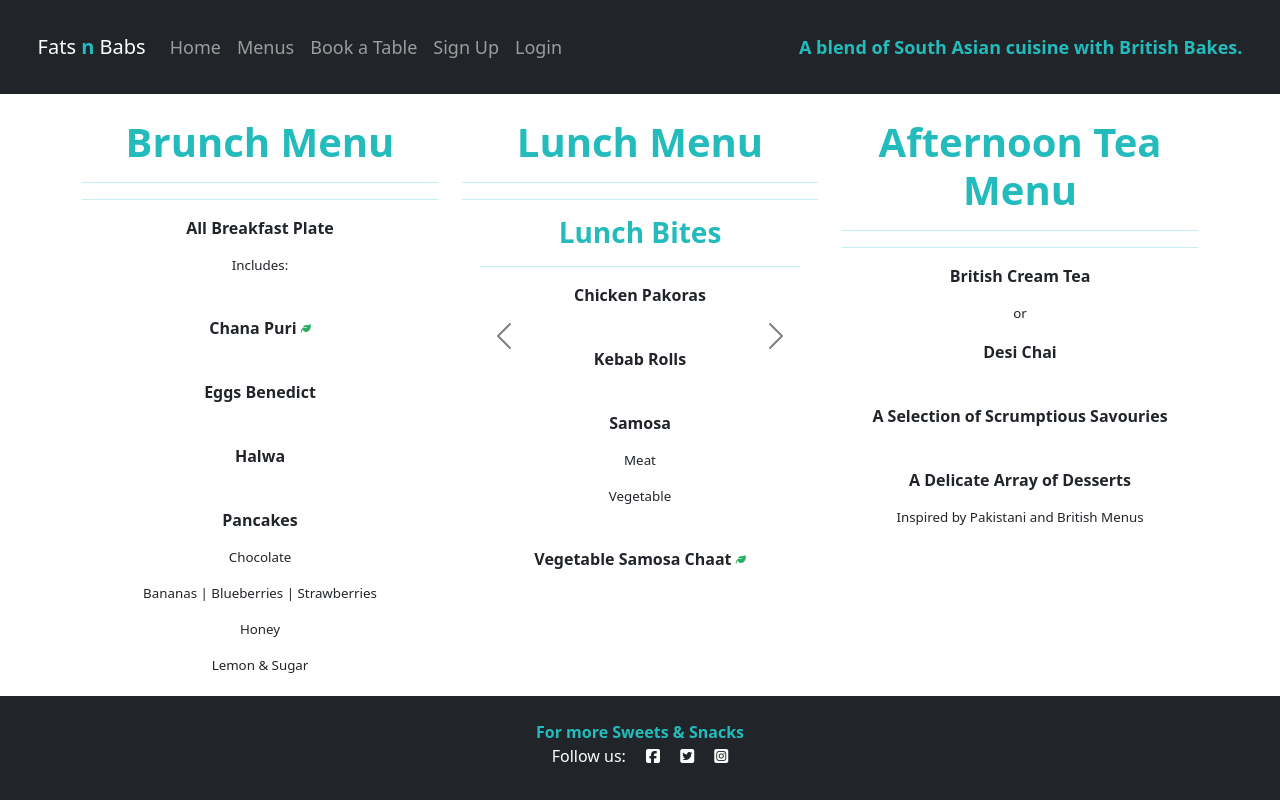
After one commit to SharjAhmed/fatsnbabs-restaurant-booking-system, a Django app: page /menus in a window 1280 px wide. The commit adds this page. Run offline with Django 3.2, Linux system fonts and the light colour scheme; some libraries are stand-ins or nearby versions.

Commit message:
Menu page added and styled - menus.html

```diff
--- a/booking_system/views.py
+++ b/booking_system/views.py
@@ -6,9 +6,11 @@ from django.contrib import messages
 from datetime import date
 
 
-# Create your views here.
 def index_view(request):
     return render(request, 'index.html')
+
+def menu_view(request):
+    return render(request, 'menus.html')
 
 @login_required
 def add_reservation(request):
--- a/fatsnbabs/urls.py
+++ b/fatsnbabs/urls.py
@@ -5,4 +5,5 @@ from booking_system import views
 urlpatterns = [
     path('admin/', admin.site.urls),
     path('', views.index_view, name='index'),
+    path('menus', views.menu_view, name='menus'),
 ]
--- a/static/css/style.css
+++ b/static/css/style.css
@@ -11,6 +11,7 @@
     color: #23BBBB;
     font-weight: bolder;
 }
+
 
 .btn-blue {
     background-color: #23BBBB;
@@ -31,7 +32,7 @@
     background-position: center;
     background-repeat: no-repeat;
     background-size: cover;
-    min-height: 750px;
+    min-height: 47rem;
 }
 
 .snippet {
@@ -51,21 +52,27 @@
 /* Carousel */
 
 .carousel-items {
-    height: 700px;
+    height: 44rem;
 }
 
-
-
 .carousel {
-    height: 350px;
+    height: 22rem;
     top: 25%;
     width: 90%;
-    max-width: 650px;
+    max-width: 40rem;
     margin: auto;
     overflow: hidden;
     border-radius: 15px;
+}
 
+.lunch-carousel {
+    top: -120px;
+    height: 30rem;
+}
 
+.carousel-control-next,
+.carousel-control-prev {
+    filter: invert(100%);
 }
 
 .carousel-inner {
@@ -73,6 +80,20 @@
     top: 25%;
 }
 
+/* Menus */
+
+.menu-items {
+    font-weight: bolder;
+}
+
+.sub-list{
+    font-weight: 100;
+    font-size: smaller;
+    padding-top: 0;
+}
+
+/* Footer */
+
 .footer {
     position: absolute;
     bottom: 0;
--- a/templates/base.html
+++ b/templates/base.html
@@ -4,14 +4,14 @@
 <html class="h-100">
 
 <head>
-    <title>CodeStar Blog</title>
+    <title>Fats n Babs | A blend of South Asian cuisine with British Bakes.</title>
 
     <link rel="preconnect" href="https://fonts.gstatic.com">
     <link href="https://fonts.googleapis.com/css2?family=Roboto:wght@300&display=swap" rel="stylesheet">
     <link href="https://fonts.googleapis.com/css2?family=Lato:wght@300;700&display=swap" rel="stylesheet">
     <link rel="stylesheet" href="https://cdnjs.cloudflare.com/ajax/libs/font-awesome/5.15.3/css/all.min.css">
     <meta name="viewport" content="width=device-width, initial-scale=1" />
-    <meta name="keywords" content="afternoon tea, brunch, lunch, restaurant, cafe, ">
+    <meta name="keywords" content="afternoon tea, brunch, lunch, restaurant, cafe, desi, Pakistani, sweets">
     <link href="https://cdn.jsdelivr.net/npm/bootstrap@5.0.1/dist/css/bootstrap.min.css" rel="stylesheet"
         integrity="sha384-+0n0xVW2eSR5OomGNYDnhzAbDsOXxcvSN1TPprVMTNDbiYZCxYbOOl7+AMvyTG2x" crossorigin="anonymous">
     <script src="https://cdn.jsdelivr.net/npm/bootstrap@5.0.1/dist/js/bootstrap.bundle.min.js"
@@ -38,10 +38,10 @@
                     <ul class="navbar-nav me-auto mb-2 mb-lg-0">
                         <li class="nav-item">
                             <a class="nav-link {% if request.path == '/' %}active{% endif %}" aria-current="page"
-                                href="#">Home</a>
+                                href="{% url 'index' %}">Home</a>
                         </li>
                         <li>
-                            <a href="#" class="nav-link {% if request.path == '/' %}active{% endif %}">Menus</a>
+                            <a href="{% url 'menus' %}" class="nav-link {% if request.path == '/' %}active{% endif %}">Menus</a>
                         </li>
                         <li>
                             <a href="#" class="nav-link {% if request.path == '/' %}active{% endif %}">Book a Table</a>
--- a/templates/index.html
+++ b/templates/index.html
@@ -28,7 +28,7 @@
                 <br>
                 <p>Check out our Brunch, Lunch & Afternoon Tea Menus!</p>
                 <br>
-                <a class="btn btn-blue" href="#">Menu</a>
+                <a class="btn btn-blue" href="{% url 'menus' %}">Menu</a>
             </div>
             <div class="carousel-item">
                 {% if user.is_authenticated %}
--- /dev/null
+++ b/templates/menus.html
@@ -0,0 +1,108 @@
+{% extends "base.html" %}
+
+{% block content %}
+
+<br>
+
+<div class="container">
+    <div class="row text-center">
+        <div id="brunch-menu" class="col-sm">
+            <h1 class="blue-text">Brunch Menu</h1>
+            <hr class="blue-text">
+            <hr class="blue-text">
+            <span class="menu-items">
+                <p>All Breakfast Plate</p>
+                <p class="sub-list">Includes:</p>
+                <br>
+                <p>Chana Puri <i class="fa-solid fa-leaf fa-2xs" style="color: #27ae60;"></i></p>
+                <br>
+                <p>Eggs Benedict</p>
+                <br>
+                <p>Halwa</p>
+                <br>
+                <p>Pancakes</p>
+                <p class="sub-list">Chocolate</p>
+                <p class="sub-list">Bananas | Blueberries | Strawberries</p>
+                <p class="sub-list">Honey</p>
+                <p class="sub-list">Lemon & Sugar</p>
+            </span>
+        </div>
+        <div id="lunch-menu" class="col-sm">
+            <h1 class="blue-text">Lunch Menu</h1>
+            <hr class="blue-text">
+            <hr class="blue-text">
+            <div id="carouselExampleIndicators" class="carousel lunch-carousel slide" data-ride="carousel">
+                <ol class="carousel-indicators">
+                    <li data-target="#carouselExampleIndicators" data-slide-to="0" class="active"></li>
+                    <li data-target="#carouselExampleIndicators" data-slide-to="1"></li>
+                    <li data-target="#carouselExampleIndicators" data-slide-to="2"></li>
+                </ol>
+                <div class="carousel-inner">
+                    <div class="carousel-item active">
+                        <h3 class="blue-text">Lunch Bites</h3>
+                        <hr class="blue-text">
+                        <span class="menu-items">
+                            <p>Chicken Pakoras</p>
+                            <br>
+                            <p>Kebab Rolls</p>
+                            <br>
+                            <p>Samosa</p>
+                            <p class="sub-list">Meat</p>
+                            <p class="sub-list">Vegetable</p>
+                            <br>
+                            <p>Vegetable Samosa Chaat <i class="fa-solid fa-leaf fa-2xs" style="color: #27ae60;"></i>
+                            </p>
+                        </span>
+                    </div>
+                    <div class="carousel-item">
+                        <h3 class="blue-text">Paninis</h3>
+                        <hr class="blue-text">
+                        <span class="menu-items">
+                            <p>Tandoori Chicken</p>
+                            <br>
+                            <p>Three Cheese</p>
+                            <br>
+                            <p>Tuna Melt</p>
+                        </span>
+                    </div>
+                    <div class="carousel-item">
+                        <h3 class="blue-text">Salads</h3>
+                        <hr class="blue-text">
+                        <span class="menu-items">
+                            <p>Chicken Quinoa Salad</p>
+                            <br>
+                            <p>Mango Salad <i class="fa-solid fa-leaf fa-2xs" style="color: #27ae60;"></i></p>
+                            <br>
+                            <p>Olive & Feta Salad</p>
+                        </span>
+                    </div>
+                </div>
+                <a class="carousel-control-prev" href="#carouselExampleIndicators" role="button" data-slide="prev">
+                    <span class="carousel-control-prev-icon" aria-hidden="true"></span>
+                    <span class="sr-only">Previous</span>
+                </a>
+                <a class="carousel-control-next" href="#carouselExampleIndicators" role="button" data-slide="next">
+                    <span class="carousel-control-next-icon" aria-hidden="true"></span>
+                    <span class="sr-only">Next</span>
+                </a>
+            </div>
+        </div>
+        <div id="afternoon-tea-menu" class="col-sm">
+            <h1 class="blue-text">Afternoon Tea Menu</h1>
+            <hr class="blue-text">
+            <hr class="blue-text">
+            <span class="menu-items">
+                <p>British Cream Tea</p>
+                <p class="sub-list">or</p>
+                <p>Desi Chai</p>
+                <br>
+                <p>A Selection of Scrumptious Savouries</p>
+                <br>
+                <p>A Delicate Array of Desserts</p>
+                <p class="sub-list">Inspired by Pakistani and British Menus</p>
+            </span>
+        </div>
+    </div>
+</div>
+
+{% endblock %}
```
